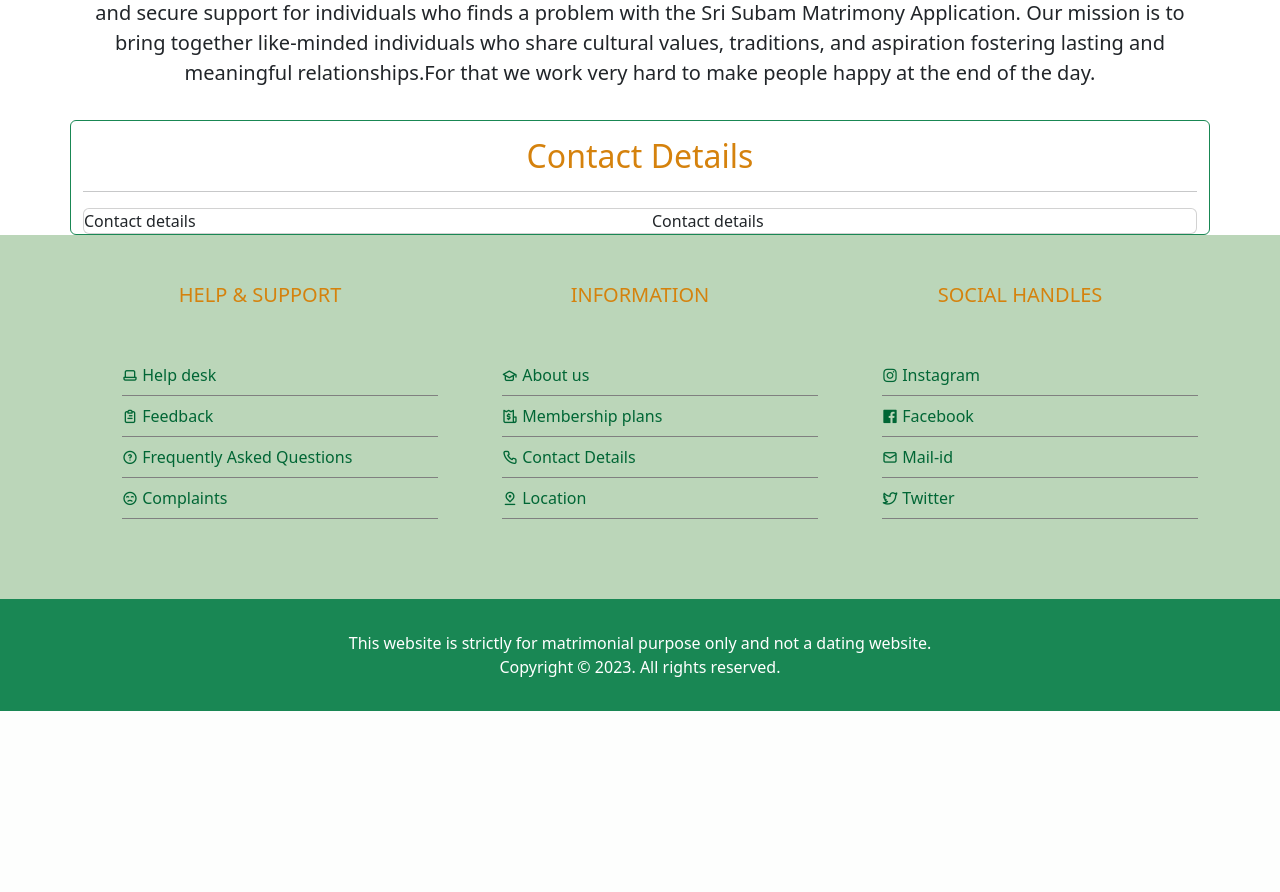
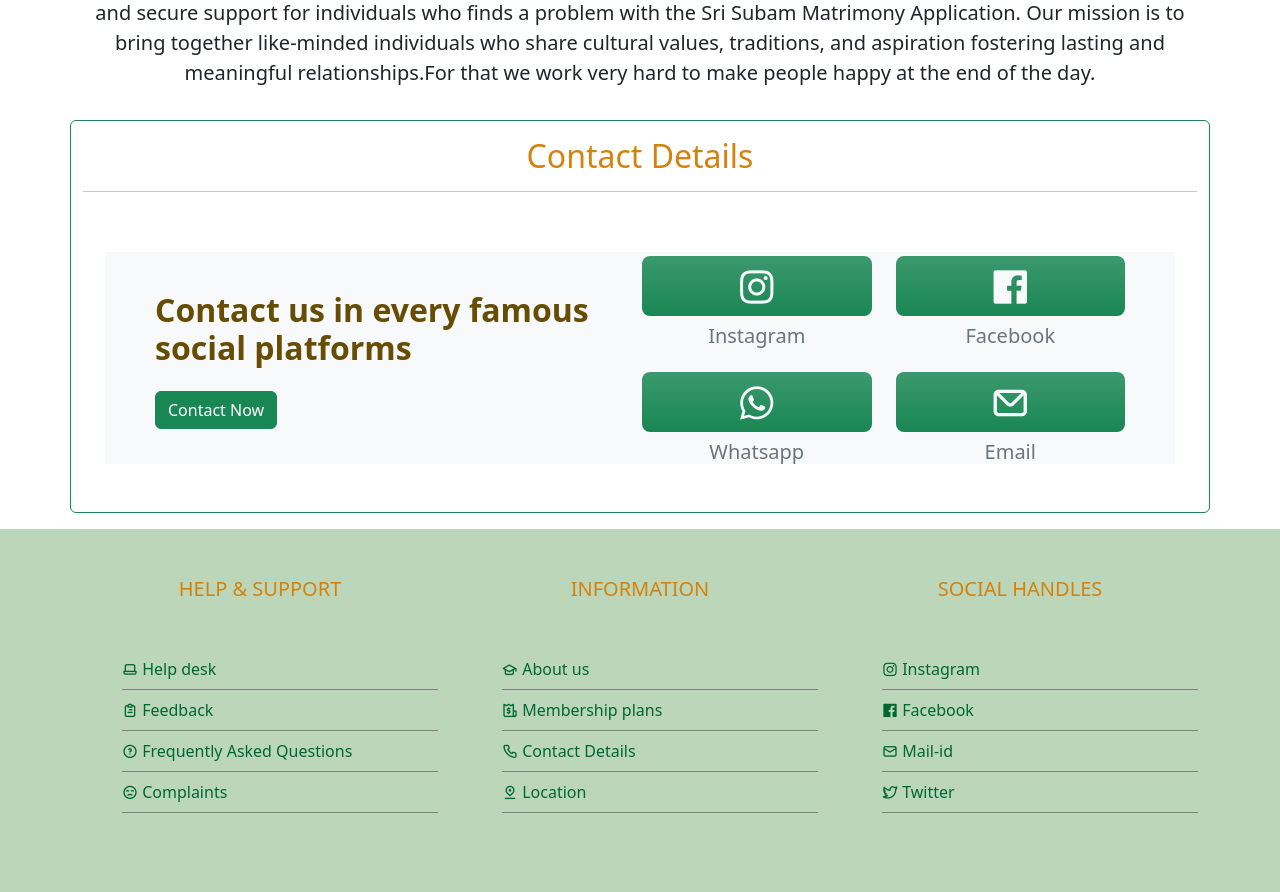
Before and after one commit to lokesh-ponraj/srisubam, a Django app: page /contact/ in a window 1280 px wide. Shown: the part 268-1160 px from the top of the page. Before the commit the page ends 979 px from the top, so only its background shows below. Run offline with Django 3.2, Linux system fonts and the light colour scheme; some libraries are stand-ins or nearby versions.

Commit message:
homepage UI changes

```diff
--- a/matrimony/templates/matrimony/contact.html
+++ b/matrimony/templates/matrimony/contact.html
@@ -42,7 +42,7 @@
                         <a class="nav-link " style="font-size:large;" href="{% url 'membership' %}">Membership</a>
                     </li>
                     <li class="nav-item">
-                        <a class="nav-link" style="font-size:large;" href="#">Matching</a>
+                        <a class="nav-link" style="font-size:large;" href="{% url 'index' %}">Matching</a>
                     </li>
                     <li class="nav-item">
                         <a class="nav-link active fw-bolder" style="color:#faac40; font-size: large;"
@@ -64,18 +64,52 @@
     <p class="text-center fs-5 ">Contact <span class="fw-bold" style="color: #3ea137;">SRI SUBAM MATRIMONY helpline</span>, which is 24/7. We are striving and looking forward to create a immediate and secure support for individuals who finds a problem with the Sri Subam Matrimony Application. Our mission is to bring together like-minded individuals who share cultural values, traditions, and aspiration fostering lasting and meaningful relationships.For that we work very hard to make people happy at the end of the day.</p>
 </div>
 
-<div class="container mt-3 border border-success rounded-2">
+<div class="container mt-3 mb-3 border border-success rounded-2">
     <h2 class="text-center mt-3" style="color: #d5820d;">Contact Details</h2>
     <hr />
-    <div class="card">
-        <div class="row d-flex justify-content-center align-items-center">
-            <div class="col-6">
-                Contact details
+    <div class="container px-4 py-5">
+
+
+        <div class="row row-cols-1 row-cols-md-2 align-items-md-center g-1 px-5 bg-light ">
+
+          <div class="col-6 d-flex flex-column align-items-start gap-3">
+            <h2 class="fw-semibold text-warning-emphasis">Contact us in every famous social platforms</h2>
+            <a href="mailto:support@srisubammatrimony.com" class="btn btn-success" disabled>Contact Now</a>
+          </div>
+
+          <div class="col">
+            <div class="row row-cols-1 row-cols-sm-2 g-4">
+              <div class="col d-flex flex-column gap-2">
+                <div class="feature-icon-small d-inline-flex align-items-center justify-content-center text-bg-success bg-gradient fs-4 rounded-3">
+                   <a class="link-light" href="#"> <i class="uil uil-instagram fs-1"></i></a>
+                </div>
+                <h5 class="fw-regular mb-0 text-secondary text-center">Instagram</h5>
+
+              </div>
+
+              <div class="col d-flex flex-column gap-2">
+                <div class="feature-icon-small d-inline-flex align-items-center justify-content-center text-bg-success bg-gradient fs-4 rounded-3">
+                  <a class="link-light" href="#">  <i class="uil uil-facebook fs-1"></i></a>
+                </div>
+                <h5 class="fw-regular mb-0 text-secondary text-center">Facebook</h5>
+              </div>
+
+              <div class="col d-flex flex-column gap-2">
+                <div class="feature-icon-small d-inline-flex align-items-center justify-content-center text-bg-success bg-gradient fs-4 rounded-3">
+                   <a class="link-light" href="#"> <i class="uil uil-whatsapp fs-1"></i></a>
+                </div>
+                <h5 class="fw-regular mb-0 text-secondary text-center">Whatsapp</h5>
+              </div>
+
+              <div class="col d-flex flex-column gap-2">
+                <div class="feature-icon-small d-inline-flex align-items-center justify-content-center text-bg-success bg-gradient fs-4 rounded-3">
+                  <a class="link-light" href="#">  <i class="uil uil-envelope fs-1"></i></a>
+                </div>
+                <h5 class="fw-regular mb-0 text-secondary text-center">Email</h5>
+              </div>
             </div>
-            <div class="col-6">
-                Contact details
-            </div>
+          </div>
         </div>
-    </div>
+      </div>
 </div>
 {% endblock %}
--- a/matrimony/templates/matrimony/index.html
+++ b/matrimony/templates/matrimony/index.html
@@ -44,7 +44,7 @@
                         <a class="nav-link" style="font-size:large;" href="{% url 'membership' %}">Membership</a>
                     </li>
                     <li class="nav-item">
-                        <a class="nav-link" style="font-size:large;" href="#">Matching</a>
+                        <a class="nav-link" style="font-size:large;" href="{% url 'index' %}">Matching</a>
                     </li>
                     <li class="nav-item">
                         <a class="nav-link" style="font-size:large;" href="{% url 'contact' %}">Contact</a>
--- a/matrimony/templates/matrimony/template.html
+++ b/matrimony/templates/matrimony/template.html
@@ -11,8 +11,10 @@
     <link rel="stylesheet" href="https://unicons.iconscout.com/release/v4.0.8/css/line.css">
     <link rel="stylesheet" href="{% static 'css/navbar.css' %}" />
     <link rel="stylesheet" href="{% static 'css/style.css' %}" />
+
     <!-- ************* TITLE SECTION **************** -->
     <link rel="icon" href="{% static 'img/icons/icon.png' %}" type="image/x-icon" />
+
     {% block head %}
     <title>Subam</title>
     {% endblock %}
@@ -252,6 +254,8 @@
         integrity="sha384-Y4oOpwW3duJdCWv5ly8SCFYWqFDsfob/3GkgExXKV4idmbt98QcxXYs9UoXAB7BZ"
         crossorigin="anonymous"></script>
     <script src="{% static 'bootstrap/js/bootstrap.min.js' %}"> </script>
+
+
 </body>
 
 </html>
--- a/matrimony/urls.py
+++ b/matrimony/urls.py
@@ -6,5 +6,6 @@ urlpatterns = [
     path('home/', views.home, name='home'),
     path('register/', views.register, name='register'),
     path('membership/', views.membership, name='membership'),
+    path('matching/', views.matching, name='matching'),
     path('contact/', views.contact, name='contact'),
 ]
--- a/matrimony/views.py
+++ b/matrimony/views.py
@@ -25,6 +25,11 @@ def register(request):
 
 
 
+def matching(request):
+    return render(request, 'matrimony/matching.html')
+
+
+
 def membership(request):
     return render(request, 'matrimony/membership.html')
 
```
Also changed, not shown: matrimony/templates/matrimony/homePage.html (+33 -10 lines), matrimony/templates/matrimony/membership.html (+4 -4 lines), srisubam/static/img/approved.png (added).
